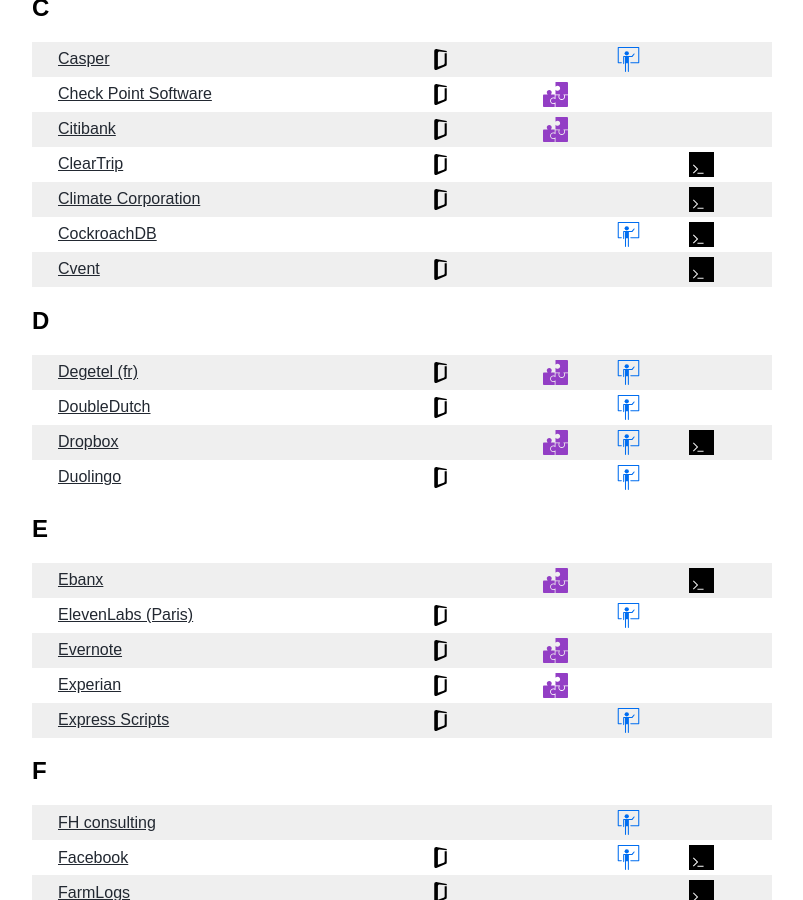
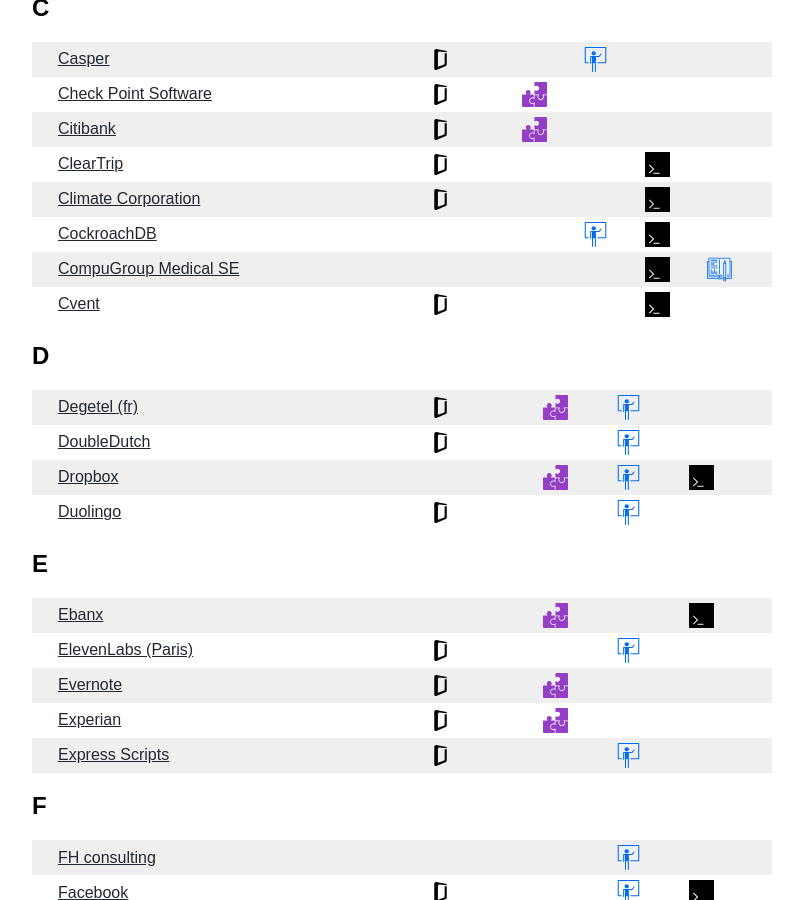
Before and after one commit to cheesesashimi/theywhiteboardedme, a Jekyll site: the page built from pages/companies-that-whiteboard.md, in a window 1280 px wide and 900 px high, scrolled down 1223 px. Shown: the whole window, without its empty margins (238-1041 px from the left). Built offline with Jekyll 4.4.1, drawn with Linux system fonts in a browser that asks for light colours.

Commit message:
Update c.yml

```diff
--- a/_data/companies_that_whiteboard/c.yml
+++ b/_data/companies_that_whiteboard/c.yml
@@ -37,6 +37,12 @@
   - whiteboarding
   - live_coding
 
+- name: CompuGroup Medical SE
+  url: https://www.cgm.com
+  interview_types:
+  - homework
+  - live_coding
+
 - name: Cvent
   url: http://www.cvent.com
   glassdoor: https://www.glassdoor.com/Interview/Cvent-Interview-Questions-E104683.htm
```
